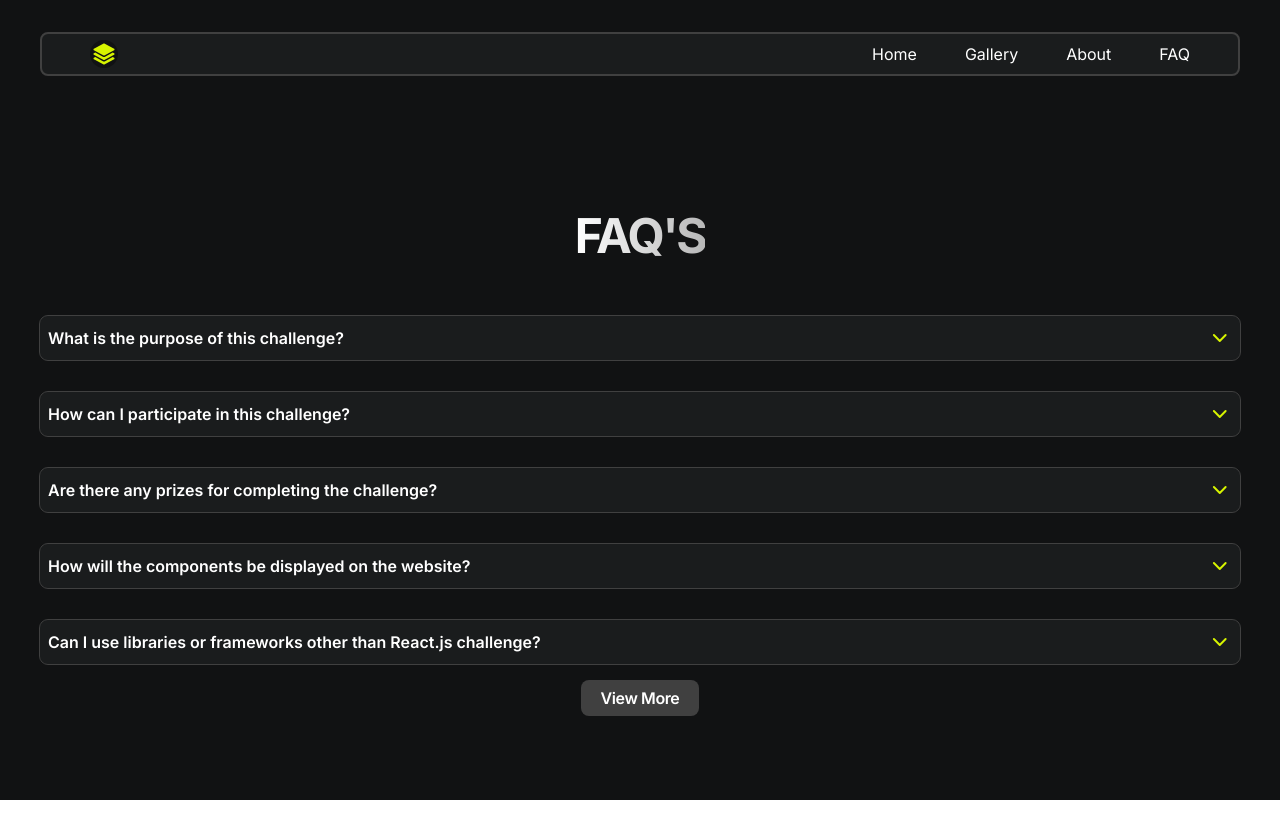
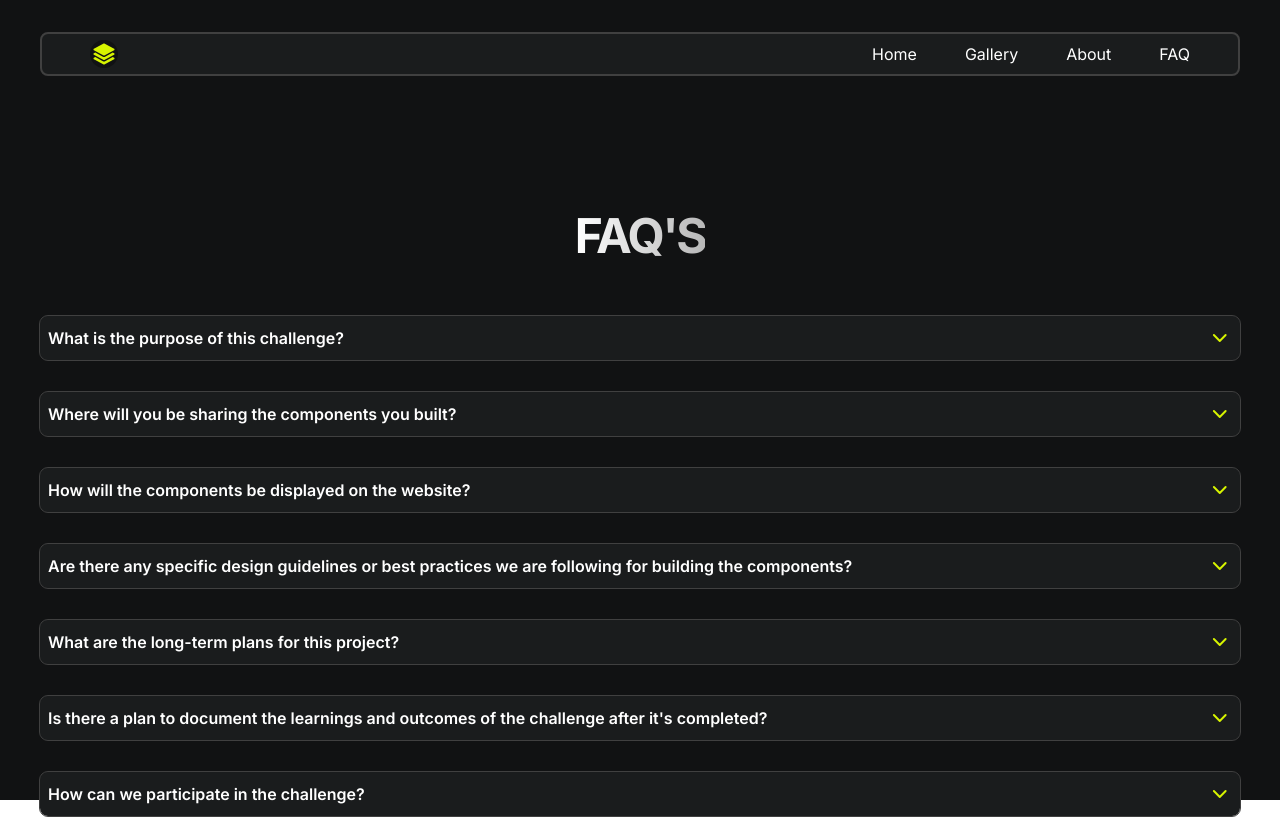
Before and after one commit to Ayusht777/FrontendStack, a React (Vite) app: page /faq in a window 1280 px wide. Shown: the top 819 px of the page. Built offline with nearby package versions, Linux system fonts and the light colour scheme.

Commit message:
docs: Update FAQ content with detailed information (v1 -> v2)

```diff
--- a/src/Components/Shared/FAQ/faqData.js
+++ b/src/Components/Shared/FAQ/faqData.js
@@ -1,28 +1,53 @@
 export const faqData = [
   {
     question: "What is the purpose of this challenge?",
-    answer:
-      "This challenge aims to enhance our skills in React.js by creating 30 different components for coding practice and displaying them on a website",
+    answer: `This challenge is designed to help us enhance our frontend development abilities by building reusable UI components using React.js and Tailwind CSS.
+      It's similar to challenges like 100 Days of Code, but specifically focused on component creation.
+      The website will showcase our components with live previews and code snippets, allowing you to see the implementation in action.
+      While there are no external prizes, the primary benefit is the significant improvement in our React.js and frontend development skills through practical experience with UI components.`,
+    open: true,
   },
   {
-    question: "How can I participate in this challenge?",
-    answer:
-      "This challenge aims to enhance our skills in React.js by creating 30 different components for coding practice and displaying them on a website",
+    question: "Where will you be sharing the components you built?",
+    answer: `We will share the components on this website, on GitHub, and in a post on LinkedIn.`,
+  },
+  {
+    question: "How will the components be displayed on the website?",
+    answer: `Each component will be showcased on the website with a live preview demonstrating its functionality.
+       Additionally, we'll include the corresponding code snippet for each component, allowing users to see the implementation behind the scenes.
+       This provides a clear understanding of how the components work and how to use them in their own projects.`,
+  },
+  {
+    question:
+      "Are there any specific design guidelines or best practices we are following for building the components?",
+    answer: `Yes, we have specific design principles and accessibility guidelines.
+      You can refer to these resources for inspiration: [shadcn/ui], NextUI, GreatFrontEnd.`,
+  },
+  {
+    question: "What are the long-term plans for this project?",
+    answer: `We plan to enhance this project in several ways:
+            adding TypeScript Support, implementing Component Animations, and more. Stay tuned! You can follow our progress and see future plans for the project on GitHub.`,
+  },
+  {
+    question:
+      "Is there a plan to document the learnings and outcomes of the challenge after it's completed?",
+    answer: `Yes, we absolutely plan to document the learnings and outcomes of the challenge!
+    We believe it's valuable to share our experiences and insights to benefit ourselves and others.`,
+  },
+  {
+    question: "How can we participate in the challenge?",
+    answer: `As of now, this is a private project where we showcase our creations.
+      However, we plan to open participation to more users in the future. Stay tuned!`,
   },
   {
     question: "Are there any prizes for completing the challenge?",
-    answer:
-      "This challenge aims to enhance our skills in React.js by creating 30 different components for coding practice and displaying them on a website",
+    answer: `No, there are no external prizes for completing the challenge.
+      However, the primary benefit is the significant improvement in our frontend development skills through practical experience building reusable components.
+       This can make us more competitive in job interviews and enhance our ability to tackle real-world frontend development projects.`,
   },
   {
-    question: "How will the components be displayed on the website?",
-    answer:
-      "This challenge aims to enhance our skills in React.js by creating 30 different components for coding practice and displaying them on a website",
-  },
-  {
-    question:
-      "Can I use libraries or frameworks other than React.js  challenge?",
-    answer:
-      "This challenge aims to enhance our skills in React.js by creating 30 different components for coding practice and displaying them on a website",
+    question: "What is the timeframe for completing the challenge?",
+    answer: `There's no specific target duration. We encourage a flexible approach, depending on our individual goals.
+      Whether you aim to build a few components quickly or take a more in-depth exploration, the challenge is designed to fit our individual learning pace.`,
   },
 ];
```
